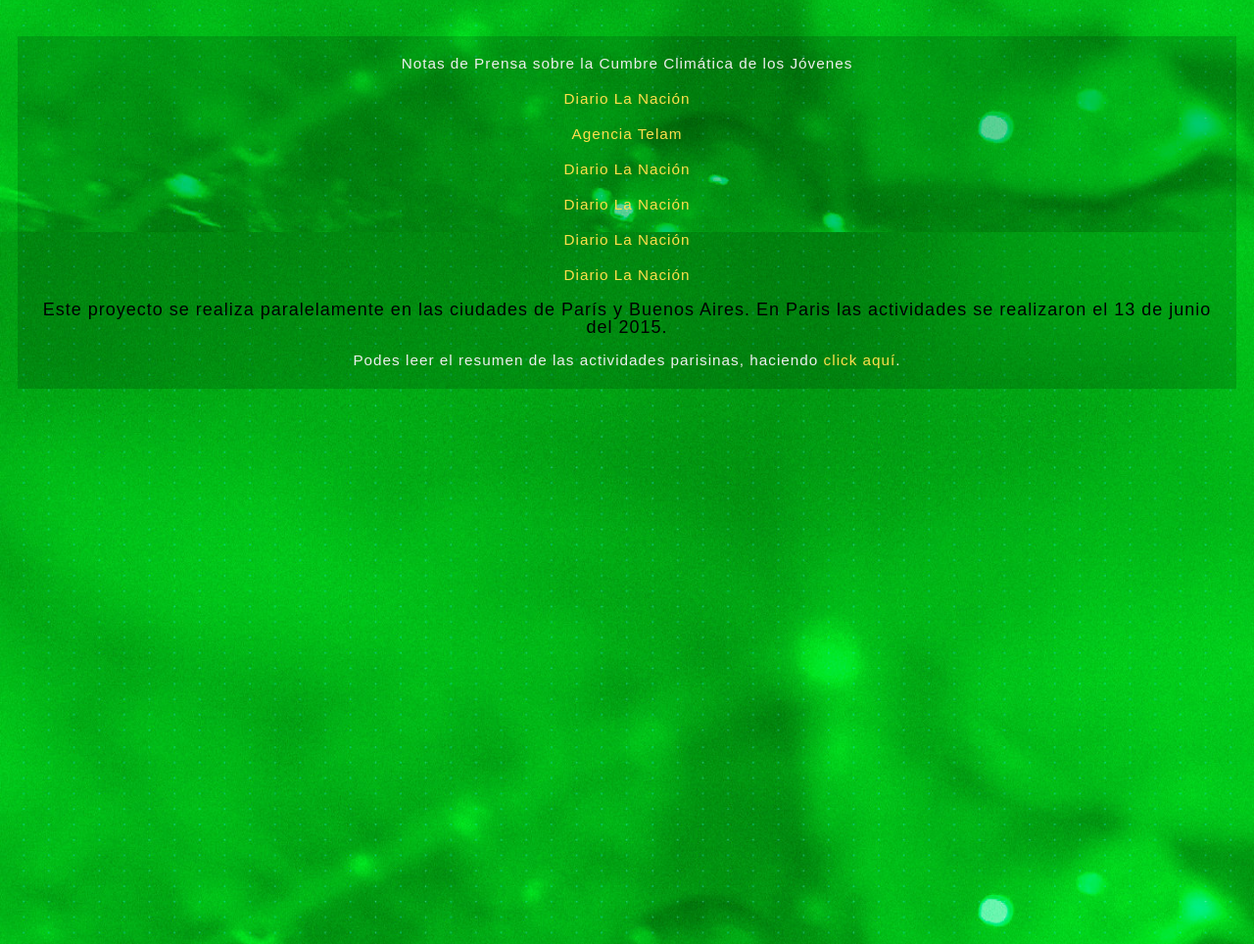
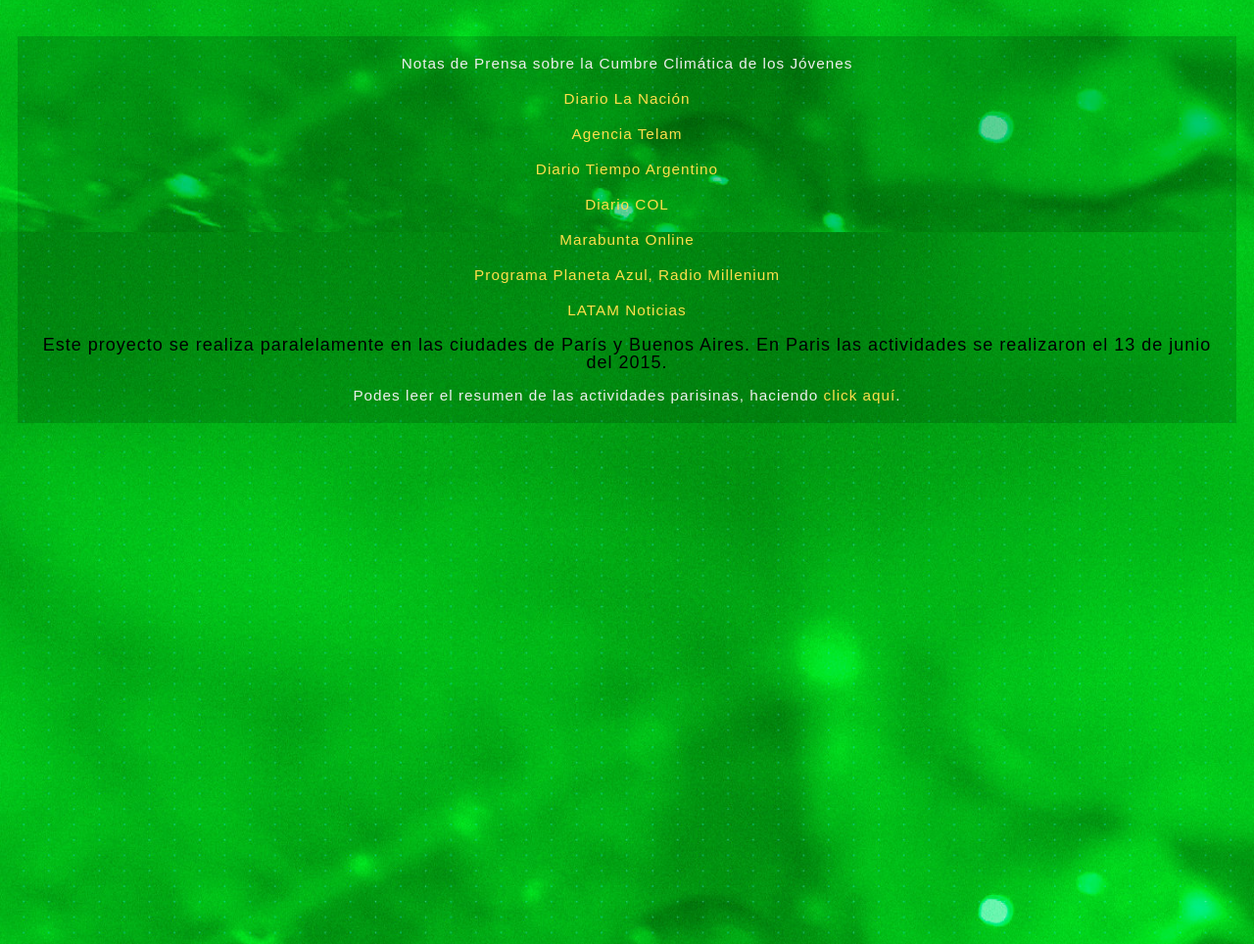
Before and after one commit to mjlescano/ccj, a website: page app/index.html in a window 1280 px wide. Shown: the part 3863-4827 px from the top of the page at 98% size. Drawn offline with Linux system fonts and the light colour scheme.

Commit message:
prensa links

```diff
--- a/app/index.html
+++ b/app/index.html
@@ -121,10 +121,11 @@
       <p>Notas de Prensa sobre la Cumbre Climática de los Jóvenes</p>
       <p><a class="link" href="http://www.lanacion.com.ar/1823558-cumbre-de-jovenes-por-el-cambio-climatico-en-buenos-aires" rel="nofollow" target="_blank">Diario La Nación</a></p>
       <p><a class="link" href="http://www.telam.com.ar/notas/201508/118064-cambio-climatico-herve-le-treut-cumbre-climatica-jovenes-facultad-ingenieria-uba.html" rel="nofollow" target="_blank">Agencia Telam</a></p>
-      <p><a class="link" href="http://www.lanacion.com.ar/1823558-cumbre-de-jovenes-por-el-cambio-climatico-en-buenos-aires" rel="nofollow" target="_blank">Diario La Nación</a></p>
-      <p><a class="link" href="http://www.lanacion.com.ar/1823558-cumbre-de-jovenes-por-el-cambio-climatico-en-buenos-aires" rel="nofollow" target="_blank">Diario La Nación</a></p>
-      <p><a class="link" href="http://www.lanacion.com.ar/1823558-cumbre-de-jovenes-por-el-cambio-climatico-en-buenos-aires" rel="nofollow" target="_blank">Diario La Nación</a></p>
-      <p><a class="link" href="http://www.lanacion.com.ar/1823558-cumbre-de-jovenes-por-el-cambio-climatico-en-buenos-aires" rel="nofollow" target="_blank">Diario La Nación</a></p>
+      <p><a class="link" href="http://tiempo.infonews.com/nota/183873/universitarios-en-la-cumbre-climatica-de-los-jovenes" rel="nofollow" target="_blank">Diario Tiempo Argentino</a></p>
+      <p><a class="link" href="http://www.diariocol.com/2015/08/30/un-especialista-en-cambio-climatico-enfatizo-la-necesidad-de-abordar-los-aspectos-sociales-y-economicos/" rel="nofollow" target="_blank">Diario COL</a></p>
+      <p><a class="link" href="http://marabuntaonline.com/2015/08/31/cambio-climatico-los-jovenes-ponen-metas-altas-a-los-paises/" rel="nofollow" target="_blank">Marabunta Online</a></p>
+      <p><a class="link" href="https://www.planetaazul.com.ar/movil-en-la-cumbre-climatica-de-los-jovenes-de-paris-a-buenos-aires/" rel="nofollow" target="_blank">Programa Planeta Azul, Radio Millenium</a></p>
+      <p><a class="link" href="http://latamnoticias.com/cumbre-de-paris-a-buenos-aires-27-28-y-29-en-uba/" rel="nofollow" target="_blank">LATAM Noticias</a></p>
       Este proyecto se realiza paralelamente en las ciudades de París y Buenos Aires. En Paris las actividades se realizaron el 13 de junio del 2015.</p>
       <p>Podes leer el resumen de las actividades parisinas, haciendo <a href="heatwave-in-my-city-paris-2015.pdf">click aquí</a>.</p>
     </div>
```
